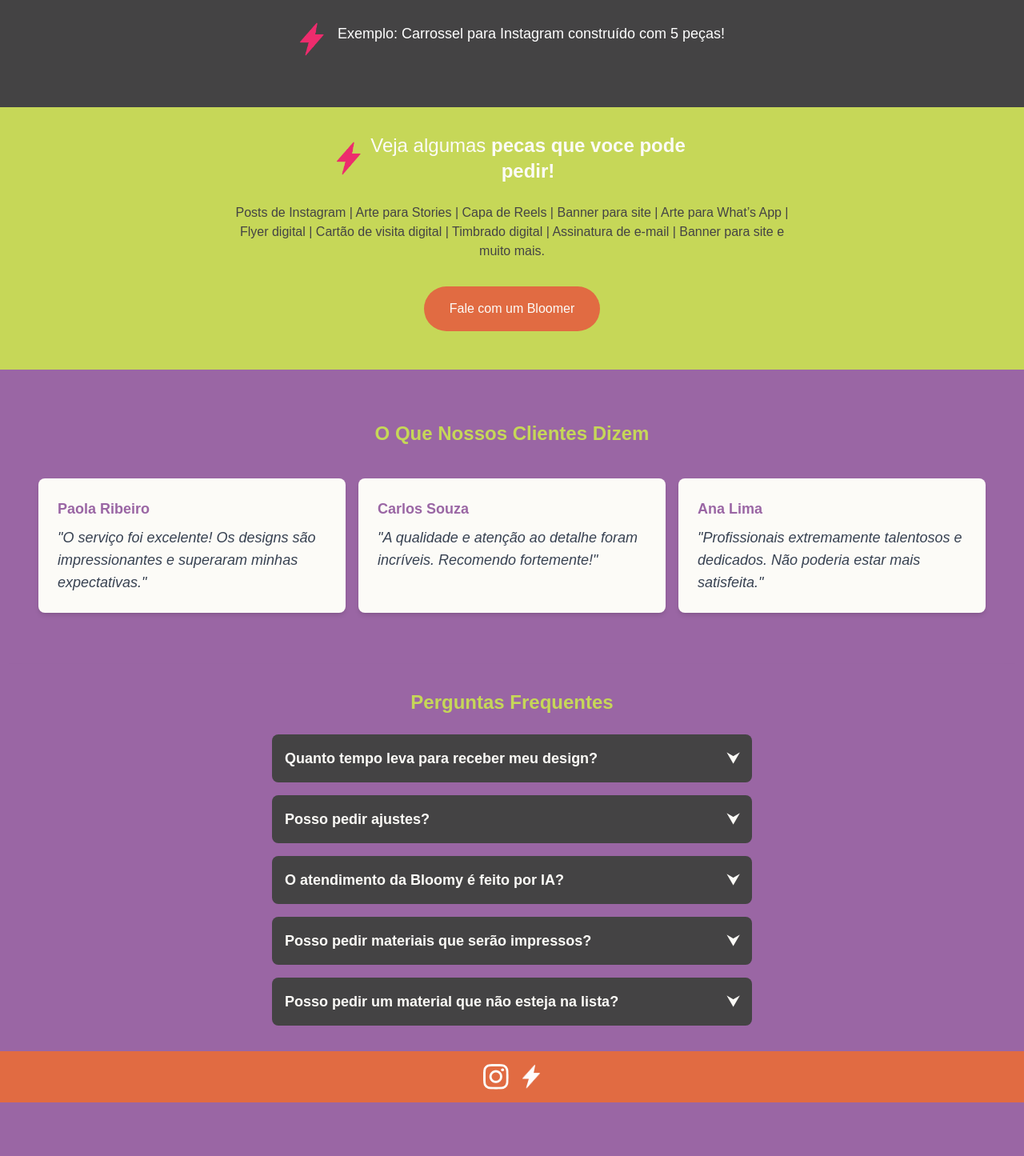
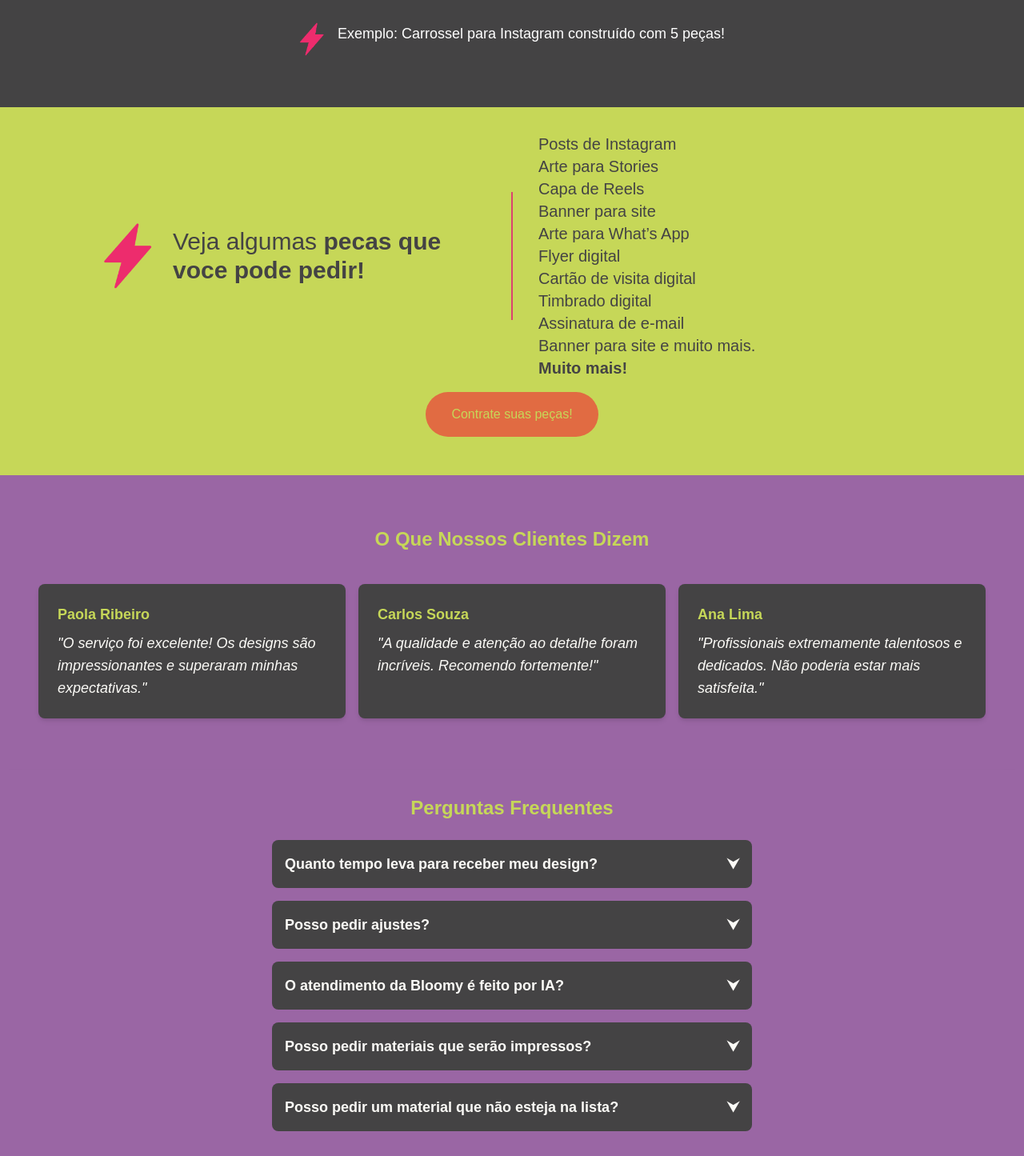
Before and after one commit to mauriciomolinapicco/bloomy, a Django app: page / in a window 1280 px wide. Shown: the part 1125-2570 px from the top of the page at 80% size. Before the commit the page ends 2503 px from the top, so only its background shows below. Run offline with Django 5.2, Linux system fonts and the light colour scheme; parts of the project's set-up code (start-up, migrations or seed data) failed here and were passed over; some libraries are stand-ins or nearby versions; some web fonts are replaced.

Commit message:
almost finished landing

```diff
--- a/bloomy/templates/bloomy/index.html
+++ b/bloomy/templates/bloomy/index.html
@@ -14,15 +14,17 @@
     <div class="bg-preto py-16 px-8 sm:px-16 md:px-24 lg:px-48 xl:px-64 text-white">
         <h2 class="text-2xl font-extrabold mb-10 text-center text-amarelo">Como funciona o trabalho da Bloomy?</h2>
         <p class=" text-center">Selecionamos algumas peças que são as queridinhas das empresas para você parar de sofrer com prazos enormes e custos altos! Aqui, você vai ter acesso a um espaço só seu, para colocar a identidade do seu negócio as artes que forem necessárias para fazer suas ideias ganharem corpo na internet.</p>
-        <div class="text-center mt-8 ">
-            <a href="" class="bg-laranja mt-4 py-4 px-8 my-4 rounded-full hover:bg-red-400 transform transition-transform duration-300 hover:scale-105">Fale com um Bloomer</a>
+        <div class="text-center my-8 ">
+            <a href="" class="bg-laranja transform transition-transform duration-300 hover:scale-105 mt-4 py-4 px-8 my-4 rounded-full hover:bg-red-400">
+                Fale com um Bloomer
+            </a>
         </div>
         <div class="flex justify-center mt-8 space-x-4 mt-20">
-            <img src="{% static '1.CARROSSEL.webp' %}" alt="Imagem 1" class="w-40 h-40 object-cover">
-            <img src="{% static '2.CARROSSEL.webp' %}" alt="Imagem 2" class="w-40 h-40 object-cover">
-            <img src="{% static '3.CARROSSEL.webp' %}" alt="Imagem 3" class="w-40 h-40 object-cover">
-            <img src="{% static '4.CARROSSEL.webp' %}" alt="Imagem 4" class="w-40 h-40 object-cover">
-            <img src="{% static '5.CARROSSEL.webp' %}" alt="Imagem 5" class="w-40 h-40 object-cover">
+            <img src="{% static '1.CARROSSEL.webp' %}" alt="Imagem 1" class="w-40 h-40 object-cover transform transition-transform duration-300 hover:scale-105">
+            <img src="{% static '2.CARROSSEL.webp' %}" alt="Imagem 2" class="w-40 h-40 object-cover transform transition-transform duration-300 hover:scale-105">
+            <img src="{% static '3.CARROSSEL.webp' %}" alt="Imagem 3" class="w-40 h-40 object-cover transform transition-transform duration-300 hover:scale-105">
+            <img src="{% static '4.CARROSSEL.webp' %}" alt="Imagem 4" class="w-40 h-40 object-cover transform transition-transform duration-300 hover:scale-105">
+            <img src="{% static '5.CARROSSEL.webp' %}" alt="Imagem 5" class="w-40 h-40 object-cover transform transition-transform duration-300 hover:scale-105">
         </div>
         <div class="flex mt-8 justify-center">
             <img src="{% static 'pink-thunder.webp' %}" alt="" class="w-8 mr-4">
@@ -33,16 +35,35 @@
 
 
     <!-- algumas pecas q pode pedir -->
-    <div class="bg-amarelo flex flex-col items-center p-8 text-branco">
-        <div class="flex items-center">
-            <img src="{% static 'pink-thunder.webp' %}" alt="Thunder" class="w-8 mr-2">
-            <p class="text-2xl text-center w-[400px]">
-                Veja algumas <strong>pecas que voce pode pedir!</strong>
-            </p>
+    <div class="bg-amarelo flex flex-col items-center p-8 text-preto">
+        <div class="flex flex-col md:flex-row items-center w-full max-w-5xl mx-auto">
+            <!-- Contenedor de la imagen y el título -->
+            <div class="flex items-center mb-6 md:mb-0 md:w-1/2">
+                <img src="{% static 'pink-thunder.webp' %}" alt="Thunder" class="w-12 md:w-16 mr-6 transform transition-transform duration-300 hover:scale-105">
+                <p class="text-2xl md:text-3xl text-left">
+                    Veja algumas <strong>pecas que voce pode pedir!</strong>
+                </p>
+            </div>
+            <!-- Separador vertical -->
+            <div class="border border-rosa h-40 mx-6 hidden md:block md:mx-8"></div>
+            <!-- Contenedor de párrafos separados -->
+            <div class="md:w-1/2 text-lg md:text-xl text-preto">
+                <p>Posts de Instagram</p>
+                <p>Arte para Stories</p>
+                <p>Capa de Reels</p>
+                <p>Banner para site</p>
+                <p>Arte para What’s App</p>
+                <p>Flyer digital</p>
+                <p>Cartão de visita digital</p>
+                <p>Timbrado digital</p>
+                <p>Assinatura de e-mail</p>
+                <p>Banner para site e muito mais.</p>
+                <strong>Muito mais!</strong>
+            </div>
         </div>
-        <p class="pt-6 pb-4 text-preto px-8 sm:px-16 md:px-24 lg:px-48 xl:px-64 text-center">Posts de Instagram | Arte para Stories |  Capa de Reels | Banner para site  | Arte para What’s App | Flyer digital | Cartão de visita digital | Timbrado digital | Assinatura de e-mail | Banner para site e muito mais.</p>
-
-        <a href="" class="bg-laranja  py-4 px-8 my-4 rounded-full hover:bg-red-400 transform transition-transform duration-300 hover:scale-105">Fale com um Bloomer</a>
+        <a href="" class="bg-laranja text-amarelo py-4 px-8 my-4 rounded-full hover:bg-red-400">
+            Contrate suas peças!
+        </a>
     </div>
 
 
@@ -50,17 +71,17 @@
     <div class="bg-purpura text-branco py-16 px-8">
         <h2 class="text-2xl font-extrabold mb-10 text-center text-amarelo">O Que Nossos Clientes Dizem</h2>
         <div class="flex flex-col md:flex-row justify-center gap-4">
-            <div class="bg-branco text-purpura p-6 rounded-lg shadow-md flex-1 max-w-sm">
+            <div class="bg-preto text-amarelo p-6 rounded-lg shadow-md flex-1 max-w-sm">
                 <p class="text-lg font-semibold mb-2">Paola Ribeiro</p>
-                <p class="text-lg text-gray-700 italic">"O serviço foi excelente! Os designs são impressionantes e superaram minhas expectativas."</p>
+                <p class="text-lg text-branco italic">"O serviço foi excelente! Os designs são impressionantes e superaram minhas expectativas."</p>
             </div>
-            <div class="bg-branco text-purpura p-6 rounded-lg shadow-md flex-1 max-w-sm">
+            <div class="bg-preto text-amarelo p-6 rounded-lg shadow-md flex-1 max-w-sm">
                 <p class="text-lg font-semibold mb-2">Carlos Souza</p>
-                <p class="text-lg text-gray-700 italic">"A qualidade e atenção ao detalhe foram incríveis. Recomendo fortemente!"</p>
+                <p class="text-lg text-branco italic">"A qualidade e atenção ao detalhe foram incríveis. Recomendo fortemente!"</p>
             </div>
-            <div class="bg-branco text-purpura p-6 rounded-lg shadow-md flex-1 max-w-sm">
+            <div class="bg-preto text-amarelo p-6 rounded-lg shadow-md flex-1 max-w-sm">
                 <p class="text-lg font-semibold mb-2">Ana Lima</p>
-                <p class="text-lg text-gray-700 italic">"Profissionais extremamente talentosos e dedicados. Não poderia estar mais satisfeita."</p>
+                <p class="text-lg text-branco italic">"Profissionais extremamente talentosos e dedicados. Não poderia estar mais satisfeita."</p>
             </div>
         </div>
     </div>
--- a/static/output.css
+++ b/static/output.css
@@ -738,6 +738,16 @@ video {
   margin-bottom: 2rem;
 }
 
+.mx-4 {
+  margin-left: 1rem;
+  margin-right: 1rem;
+}
+
+.mx-6 {
+  margin-left: 1.5rem;
+  margin-right: 1.5rem;
+}
+
 .mb-10 {
   margin-bottom: 2.5rem;
 }
@@ -810,6 +820,10 @@ video {
   margin-top: 5rem;
 }
 
+.mr-6 {
+  margin-right: 1.5rem;
+}
+
 .block {
   display: block;
 }
@@ -882,6 +896,19 @@ video {
   height: 10rem;
 }
 
+.h-16 {
+  height: 4rem;
+}
+
+.h-full {
+  height: 100%;
+}
+
+.h-max {
+  height: -moz-max-content;
+  height: max-content;
+}
+
 .min-h-screen {
   min-height: 100vh;
 }
@@ -954,6 +981,14 @@ video {
   width: 10rem;
 }
 
+.w-2 {
+  width: 0.5rem;
+}
+
+.w-12 {
+  width: 3rem;
+}
+
 .min-w-full {
   min-width: 100%;
 }
@@ -976,6 +1011,10 @@ video {
 
 .max-w-xl {
   max-width: 36rem;
+}
+
+.max-w-5xl {
+  max-width: 64rem;
 }
 
 .flex-1 {
@@ -1170,6 +1209,10 @@ video {
   border-inline-end-width: 0px;
 }
 
+.border-l {
+  border-left-width: 1px;
+}
+
 .border-amarelo {
   --tw-border-opacity: 1;
   border-color: rgb(198 215 88 / var(--tw-border-opacity));
@@ -1228,6 +1271,11 @@ video {
 .border-yellow-400 {
   --tw-border-opacity: 1;
   border-color: rgb(250 204 21 / var(--tw-border-opacity));
+}
+
+.border-rosa {
+  --tw-border-opacity: 1;
+  border-color: rgb(219 66 111 / var(--tw-border-opacity));
 }
 
 .bg-amarelo {
@@ -1945,6 +1993,10 @@ video {
 }
 
 @media (min-width: 640px) {
+  .sm\:hidden {
+    display: none;
+  }
+
   .sm\:flex-row {
     flex-direction: row;
   }
@@ -1983,6 +2035,11 @@ video {
     top: 1rem;
   }
 
+  .md\:mx-8 {
+    margin-left: 2rem;
+    margin-right: 2rem;
+  }
+
   .md\:mb-0 {
     margin-bottom: 0px;
   }
@@ -2033,6 +2090,10 @@ video {
 
   .md\:w-auto {
     width: auto;
+  }
+
+  .md\:w-16 {
+    width: 4rem;
   }
 
   .md\:grid-cols-2 {
@@ -2090,6 +2151,11 @@ video {
     line-height: 2.25rem;
   }
 
+  .md\:text-xl {
+    font-size: 1.25rem;
+    line-height: 1.75rem;
+  }
+
   .md\:hover\:bg-transparent:hover {
     background-color: transparent;
   }
```
Also changed, not shown: static/flecha.webp (deleted).
